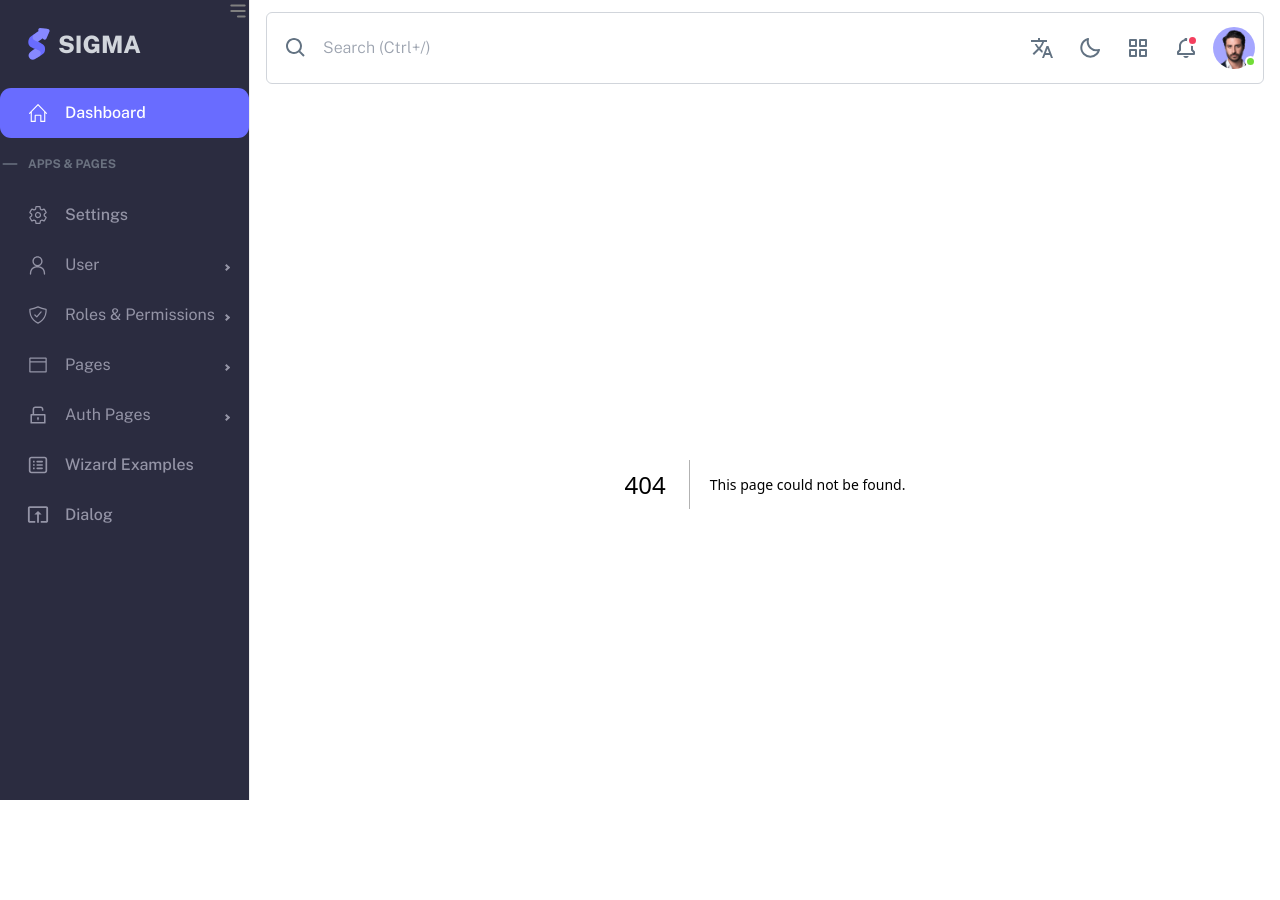
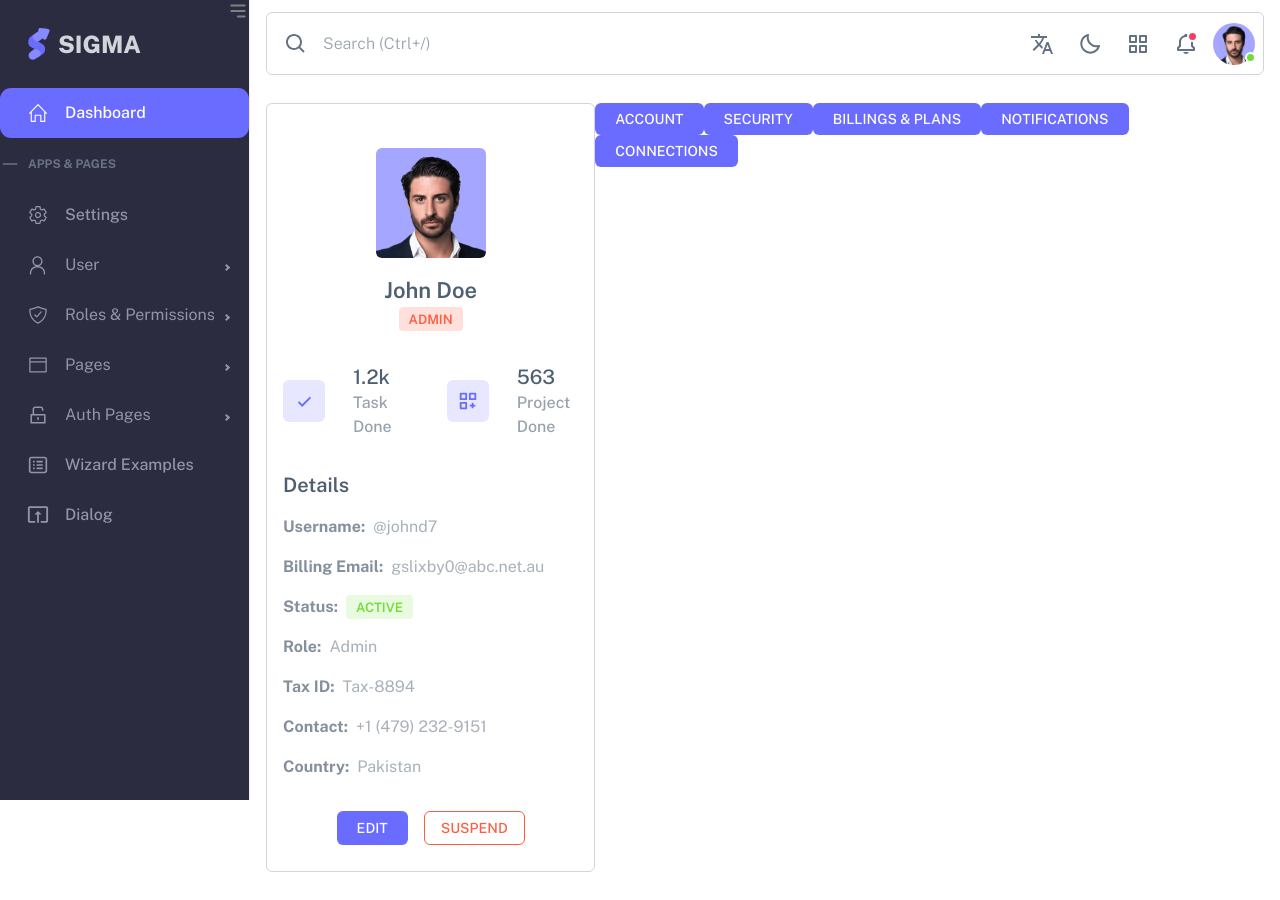
Before and after one commit to MansoorAkhter/sigma-admin-dashboard, a Next.js app: page /user/view/account in a window 1280 px wide. Before the commit this address had no page. Built offline with nearby package versions, Linux system fonts and the light colour scheme.

Commit message:
header UI update, account page in progress

```diff
--- a/components/Header.jsx
+++ b/components/Header.jsx
@@ -14,8 +14,8 @@ const Header = () => {
     const [mode, setMode] = useState(true);
 
     return (
-        <div className="w-full h-[84px] pt-3 px-4">
-            <div className="w-full h-full border-[1px] border-gray-300 rounded-md flex items-center justify-between px-2">
+        <div className="w-full h-[75px] pt-3 px-4 sticky top-0 z-50 bg-white/30 backdrop-blur-xl">
+            <div className="w-full h-full border-[1px] border-gray-300 rounded-md flex items-center justify-between px-2 -mb-2 bg-white/70">
 
                 {/*Search Button */}
                 <div className="flex items-center cursor-pointer">
--- a/components/ProfileImage.jsx
+++ b/components/ProfileImage.jsx
@@ -8,7 +8,7 @@ const ProfileImage = () => {
                 className="rounded-full w-[42px] h-[42px]"
             />
             {/*Active User Green Dot */}
-            <div className="w-[11px] h-[11px] bg-green rounded-full absolute ml-8 -mt-[13px] border-solid border-2 border-white" />
+            <div className="w-[11px] h-[11px] bg-brightGreen rounded-full absolute ml-8 -mt-[13px] border-solid border-2 border-white" />
         </div>
     );
 };
--- a/components/Sidebar.jsx
+++ b/components/Sidebar.jsx
@@ -40,7 +40,7 @@ const SidebarMenu = () => {
     const { collapseSidebar } = useProSidebar();
 
     return (
-        <div className="flex h-screen top-0 left-0 sticky">
+        <div className="flex h-screen top-0 left-0 sticky z-10">
             <Sidebar collapsed={isCollapsed}
                 backgroundColor="#2B2C40"
                 transitionDuration={300} >
@@ -112,7 +112,7 @@ const SidebarMenu = () => {
                             <SubMenu label="View" >
                                 <Item
                                     title="Account"
-                                    to="/"
+                                    to="/user/view/account"
                                     selected={selected}
                                     setSelected={setSelected}
                                 />
--- /dev/null
+++ b/components/shared/OutlinedButton.jsx
@@ -0,0 +1,11 @@
+import React from "react";
+
+const OutlinedButton = () => {
+    return <div>
+        <button className='hover:bg-lightRed/30 border-[1px] border-brightRed text-brightRed py-1.5 px-4 rounded-md uppercase font-medium text-sm transition duration-300'>
+            Suspend
+        </button>
+    </div>;
+};
+
+export default OutlinedButton;
--- a/components/shared/SolidButton.jsx
+++ b/components/shared/SolidButton.jsx
@@ -1,9 +1,11 @@
 import React from "react";
 
 const SolidButton = ({ title, onClick }) => {
-    return <button className='bg-lightPurple text-primary py-1 px-2 rounded-md'
-        onClick={onClick}
-    >{title}</button>;
+    return (
+        <button className='bg-primary text-light py-1.5 px-5 rounded-md font-medium text-sm uppercase'
+            onClick={onClick}
+        >{title}</button>
+    );
 };
 
 export default SolidButton;
--- /dev/null
+++ b/components/shared/SquareIcon.jsx
@@ -0,0 +1,11 @@
+import React from "react";
+
+const SquareIcon = ({ icon, name, color }) => {
+    return (
+        <div className="w-[42px] h-[42px] rounded-md flex items-center justify-center" style={{ backgroundColor: color }}>
+            <img src={icon} alt={name} />
+        </div>
+    );
+};
+
+export default SquareIcon;
--- /dev/null
+++ b/components/shared/StatusButton.jsx
@@ -0,0 +1,8 @@
+
+const StatusButton = ({ title, bgColor, textColor }) => {
+    return <div className="px-2.5 rounded-[4px] uppercase" style={{ backgroundColor: bgColor }}>
+        <span className="font-semibold text-[13px]" style={{ color: textColor }}>{title}</span>
+    </div>;
+};
+
+export default StatusButton;
--- a/pages/user/list/index.jsx
+++ b/pages/user/list/index.jsx
@@ -1,7 +1,8 @@
 import CrudTable from "@/components/CrudTable";
+import SquareIcon from "@/components/shared/SquareIcon";
 import React from "react";
 
-const UsersInfo = ({ icon, name, color }) => {
+export const UsersInfo = ({ icon, name, color }) => {
 
     return (
         <div className="h-[130px] border-gray-300 border-[1px] rounded-md p-4">
@@ -15,9 +16,7 @@ const UsersInfo = ({ icon, name, color }) => {
 
                 {/* Right Box */}
                 <div className="w-1/2 h-full flex justify-end">
-                    <div className="w-[42px] h-[42px] rounded-md flex items-center justify-center" style={{ backgroundColor: color }}>
-                        <img src={icon} alt={name} />
-                    </div>
+                    <SquareIcon icon={icon} name={name} color={color} />
                 </div>
             </div>
         </div>
--- /dev/null
+++ b/pages/user/view/account/index.jsx
@@ -0,0 +1,117 @@
+import OutlinedButton from "@/components/shared/OutlinedButton";
+import SolidButton from "@/components/shared/SolidButton";
+import SquareIcon from "@/components/shared/SquareIcon";
+import StatusButton from "@/components/shared/StatusButton";
+import Image from "next/image";
+
+
+const InfoIcon = ({ title, quantity, icon, name, color, }) => {
+    return (
+        <div className="flex items-center justify-between w-2/4 mx-4">
+            <div className="flex mr-4">
+                <SquareIcon icon={icon} name={title} color={color} />
+            </div>
+
+            <div className="flex flex-col justify-center w-full ml-3 transition duration-300">
+                <span className="font-medium text-xl text-darkGray">{quantity}</span>
+                <span className="font-medium text-[16px] text-semiGray">{title}</span>
+            </div>
+        </div>
+    )
+}
+
+const Account = () => {
+    return (
+        <div className="flex justify-between px-4 pt-7 mb-7">
+            {/* Left */}
+            <div className="flex flex-col w-[33%]">
+                <div className="border-gray-300 border-[1px] rounded-md">
+
+                    {/* image & name section */}
+                    <div className="p-4 flex flex-col justify-center items-center pt-11">
+                        <Image src="/images/profileImage.png" alt="profile image" width={100} height={100} className="rounded-md w-[110px] h-[110px]" />
+
+                        <h5 className="text-darkGray font-semibold text-[22px] mt-4">John Doe</h5>
+
+                        <StatusButton title="admin" textColor="#FF5D41" bgColor="#FFE0DA" />
+                    </div>
+
+                    {/* task & project section */}
+                    <div className="flex justify-between my-4">
+                        <InfoIcon
+                            title="Task Done"
+                            quantity="1.2k"
+                            icon="/icons/check.svg"
+                            color="#E7E7FF"
+                        />
+                        <InfoIcon
+                            title="Project Done"
+                            quantity="563"
+                            icon="/icons/addProjects.svg"
+                            color="#E7E7FF"
+                        />
+                    </div>
+
+                    {/* Details */}
+                    <div className="p-4 ">
+                        <div className="">
+                            <h5 className="font-semibold text-darkGray text-xl">Details</h5>
+                        </div>
+                        <div className="flex flex-col">
+                            <div className="mt-4">
+                                <span className="text-lightmodeSubHeading font-bold mr-2">Username:</span>
+                                <span className="text-lightGray">@johnd7</span>
+                            </div>
+                            <div className="mt-4">
+                                <span className="text-lightmodeSubHeading font-bold mr-2">Billing Email:</span>
+                                <span className="text-lightGray">gslixby0@abc.net.au</span>
+                            </div>
+                            <div className="mt-4 flex">
+                                <span className="text-lightmodeSubHeading font-bold mr-2">Status:</span>
+                                <span>
+                                    <StatusButton title="active" textColor="#71DD37" bgColor="#E8FADF" />
+                                </span>
+                            </div>
+                            <div className="mt-4">
+                                <span className="text-lightmodeSubHeading font-bold mr-2">Role:</span>
+                                <span className="text-lightGray">Admin</span>
+                            </div>
+                            <div className="mt-4">
+                                <span className="text-lightmodeSubHeading font-bold mr-2">Tax ID:</span>
+                                <span className="text-lightGray">Tax-8894</span>
+                            </div>
+                            <div className="mt-4">
+                                <span className="text-lightmodeSubHeading font-bold mr-2">Contact:</span>
+                                <span className="text-lightGray">+1 (479) 232-9151</span>
+                            </div>
+                            <div className="mt-4">
+                                <span className="text-lightmodeSubHeading font-bold mr-2">Country:</span>
+                                <span className="text-lightGray">Pakistan</span>
+                            </div>
+
+                        </div>
+                    </div>
+
+                    {/* Edit & cancel */}
+                    <div className="p-4 mb-2.5 flex justify-center gap-4">
+                        <SolidButton onClick={() => console.log("open modal")} title="Edit" />
+                        <OutlinedButton />
+                    </div>
+                </div>
+            </div>
+
+            {/* Right */}
+            <div className="flex w-[67%]">
+                <div className="gap-4">
+                    <SolidButton onClick={() => console.log("open modal")} title="account" />
+                    <SolidButton onClick={() => console.log("open modal")} title="security" />
+                    <SolidButton onClick={() => console.log("open modal")} title="billings & plans" />
+                    <SolidButton onClick={() => console.log("open modal")} title="notifications" />
+                    <SolidButton onClick={() => console.log("open modal")} title="connections" />
+                </div>
+            </div>
+        </div>
+    );
+};
+
+export default Account;
--- a/tailwind.config.js
+++ b/tailwind.config.js
@@ -17,16 +17,19 @@ module.exports = {
         darkmodeBG: "#2B2C40",
         darkmodeHeading: "#C4C4D4",
         darkmodeText: "#9495A7",
+        lightmodeSubHeading: "#84919D",
         lightPurple: "#E7E7FF",
         darkGray: "#4D5F71",
         iconGray: "#84919D",
         medGray: "#85929E",
         semiGray: "#97A2AC",
         lightGray: "#A8B1BA",
-        orange: "#FFAB00",
+        brightOrange: "#FFAB00",
         lightOrange: "#FFF2D6",
-        green: "#71DD37",
-        lightGreen: "#E8FADF"
+        brightGreen: "#71DD37",
+        lightGreen: "#E8FADF",
+        brightRed: "#FF5D41",
+        lightRed: "#FFE0DA"
 
       },
     },
```
Also changed, not shown: public/icons/addProjects.svg (added), public/icons/check.svg (added).
